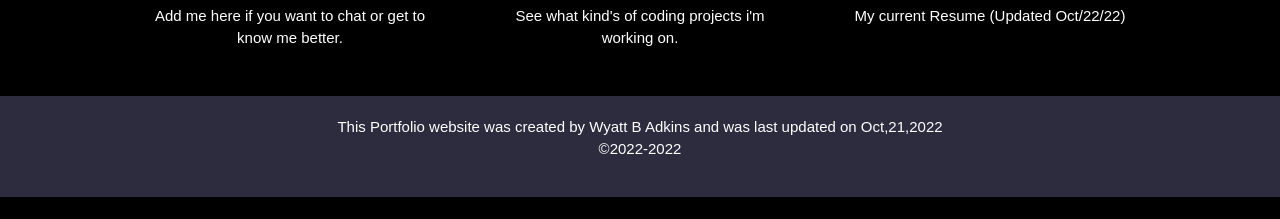
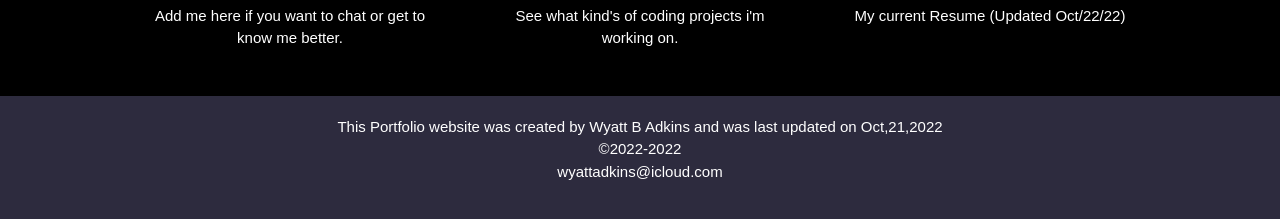
Before and after one commit to Wyatt-Adkins/WyattAdkins.github.io, a plain HTML site: page index.html in a window 1280 px wide. Shown: the part 1265-1484 px from the top of the page. Before the commit the page ends 1462 px from the top, so only its background shows below. Drawn offline with nearby package versions, Linux system fonts and the light colour scheme; a web font is replaced by a local one.

Commit message:
presentation time

```diff
--- a/index.html
+++ b/index.html
@@ -173,6 +173,8 @@
               <p>This Portfolio website was created by Wyatt B Adkins and was last updated on Oct,21,2022
                 <br>
                  &copy;2022-2022
+                 <br>
+                 wyattadkins@icloud.com
               </p>
             </footer>
 
```
